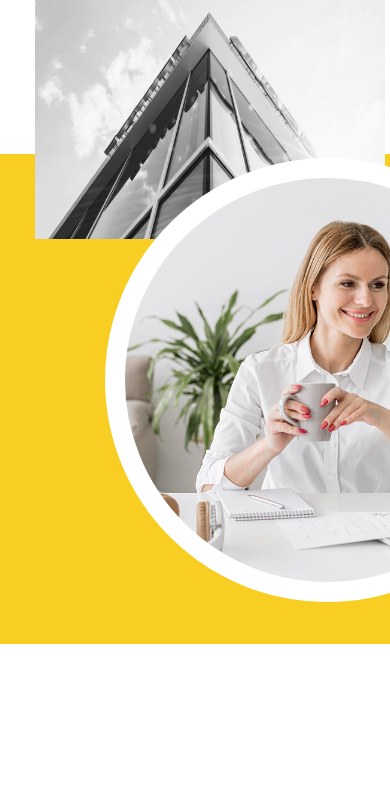
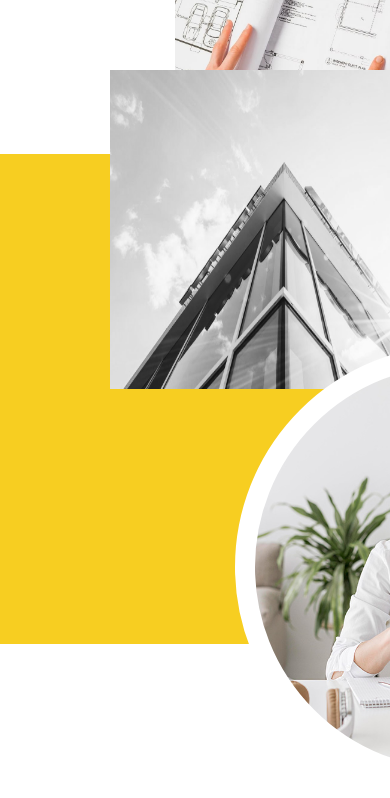
Before and after one commit to tharanga270/companysite, a React (Create React App) app: page / in a window 390 px wide. Shown: the part 4760-5558 px from the top of the page. Built offline with nearby package versions, Linux system fonts and the light colour scheme.

Commit message:
17 commit

```diff
--- a/src/media.css
+++ b/src/media.css
@@ -301,6 +301,30 @@
     height: 700px;
   }
   /*about company*/
+
+  /*embedded architecture content*/
+  .emb-arch-content {
+    min-height: 1800px;
+  }
+  .embed-image1 {
+    top: 270px;
+    left: 110px;
+  }
+  .embed-image2 {
+    width: 477px;
+    height: 344px;
+    left: 175px;
+  }
+  .embed-image3 {
+    top: 545px;
+    left: 235px;
+  }
+  .embed-text-cont {
+    width: 75%;
+    left: 150px;
+    margin-top: 645px;
+  }
+  /*embedded architecture content*/
 }
 
 @media only screen and (max-width: 575px) {
```
